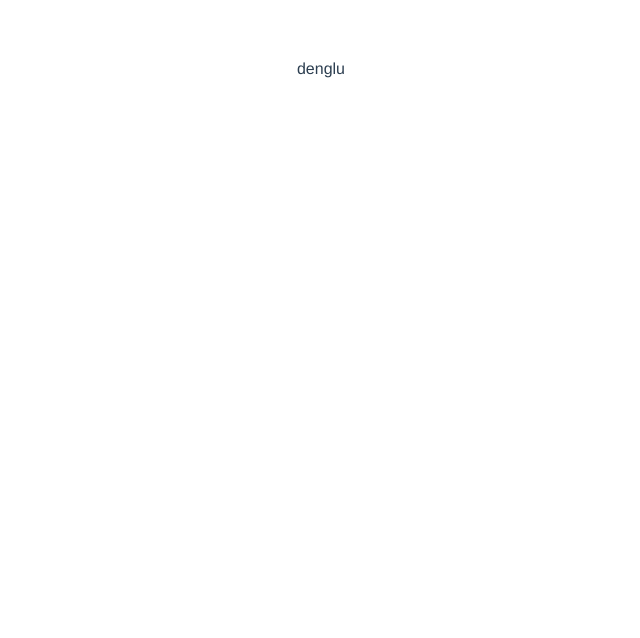
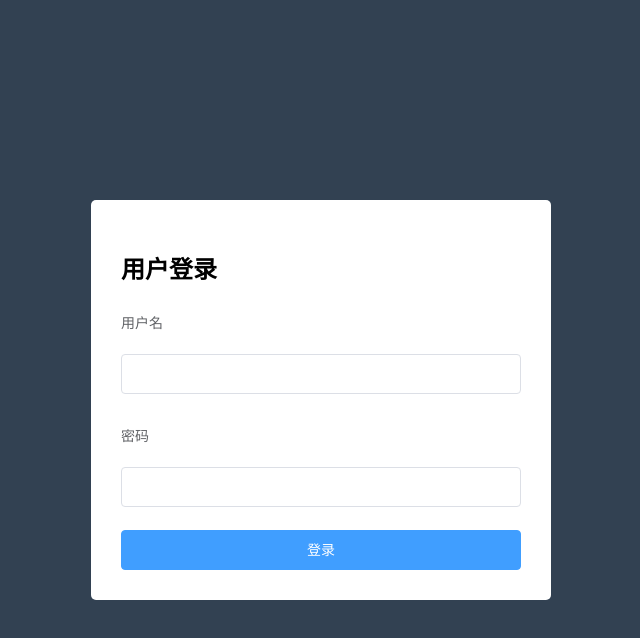
Before and after one commit to SHaiHua/me53, a Vue app: page /#/login in a window 1280 px wide. Shown: the top 638 px of the page, without its empty margins (319-959 px from the left). Built offline with nearby package versions, Linux system fonts and the light colour scheme.

Commit message:
登录提示框

```diff
--- a/package.json
+++ b/package.json
@@ -12,6 +12,7 @@
     "build": "node build/build.js"
   },
   "dependencies": {
+    "axios": "^0.18.0",
     "element-ui": "^2.4.11",
     "vue": "^2.5.2",
     "vue-router": "^3.0.1"
--- a/src/App.vue
+++ b/src/App.vue
@@ -13,11 +13,6 @@
 
 <style>
 #app {
-  font-family: 'Avenir', Helvetica, Arial, sans-serif;
-  -webkit-font-smoothing: antialiased;
-  -moz-osx-font-smoothing: grayscale;
-  text-align: center;
-  color: #2c3e50;
-  margin-top: 60px;
+  height: 100%;
 }
 </style>
--- /dev/null
+++ b/src/assets/css/reset.css
@@ -0,0 +1,5 @@
+html,body{
+    height: 100%;
+    padding: 0;
+    margin: 0;
+}
--- a/src/commponents/login/login.vue
+++ b/src/commponents/login/login.vue
@@ -1,13 +1,60 @@
 <template>
-    <div>denglu</div>
+  <div class="login-wrap">
+    <el-form class="login-form" label-position="top" label-width="80px" :model="formdata">
+      <h2>用户登录</h2>
+      <el-form-item label="用户名">
+        <el-input v-model="formdata.username"></el-input>
+      </el-form-item>
+      <el-form-item label="密码">
+        <el-input v-model="formdata.password"></el-input>
+      </el-form-item>
+      <el-button @click.prevent="handleLogin()" class="login-btn" type="primary">登录</el-button>
+    </el-form>
+  </div>
 </template>
 
 <script>
 export default {
-
-}
+  data() {
+    return {
+      formdata: {
+        username: "",
+        password: ""
+      }
+    };
+  },
+  methods: {
+    handleLogin() {
+      this.$http.post("login", this.formdata).then(res => {
+        //   console.log(res);
+        const {data, meta:{msg,status}} = res.data
+        if (status === 200) {
+            // this.$router.push({name: 'home'});
+            this.$message.success(msg);
+        } else {
+            this.$message.warning(msg)
+        }
+      });
+    }
+  }
+};
 </script>
 
 <style>
-
+.login-wrap {
+  height: 100%;
+  background-color: #324152;
+  display: flex;
+  justify-content: center;
+  align-items: center;
+}
+.login-form {
+  width: 400px;
+  background-color: #fff;
+  border-radius: 5px;
+  padding: 30px;
+}
+.login-btn {
+  width: 100%;
+}
 </style>
--- a/src/main.js
+++ b/src/main.js
@@ -5,8 +5,13 @@
 import router from './router'
 import ElementUI from 'element-ui';
 import 'element-ui/lib/theme-chalk/index.css';
+import '@/assets/css/reset.css'
+import MyPluginHttp from '@/plugins/http.js'
 
 Vue.config.productionTip = false
+
+Vue.use(ElementUI)
+Vue.use(MyPluginHttp)
 
 /* eslint-disable no-new */
 new Vue({
--- /dev/null
+++ b/src/plugins/http.js
@@ -0,0 +1,8 @@
+import axios from 'axios'
+const MyPluginHttp = {}
+MyPluginHttp.install =  (Vue) => {
+    //  添加实例方法
+    axios.defaults.baseURL = 'http://localhost:8888/api/private/v1/'
+    Vue.prototype.$http = axios
+  }
+  export default MyPluginHttp
```
Also changed, not shown: 1 other file (tests, documents, lock files or other folders).
